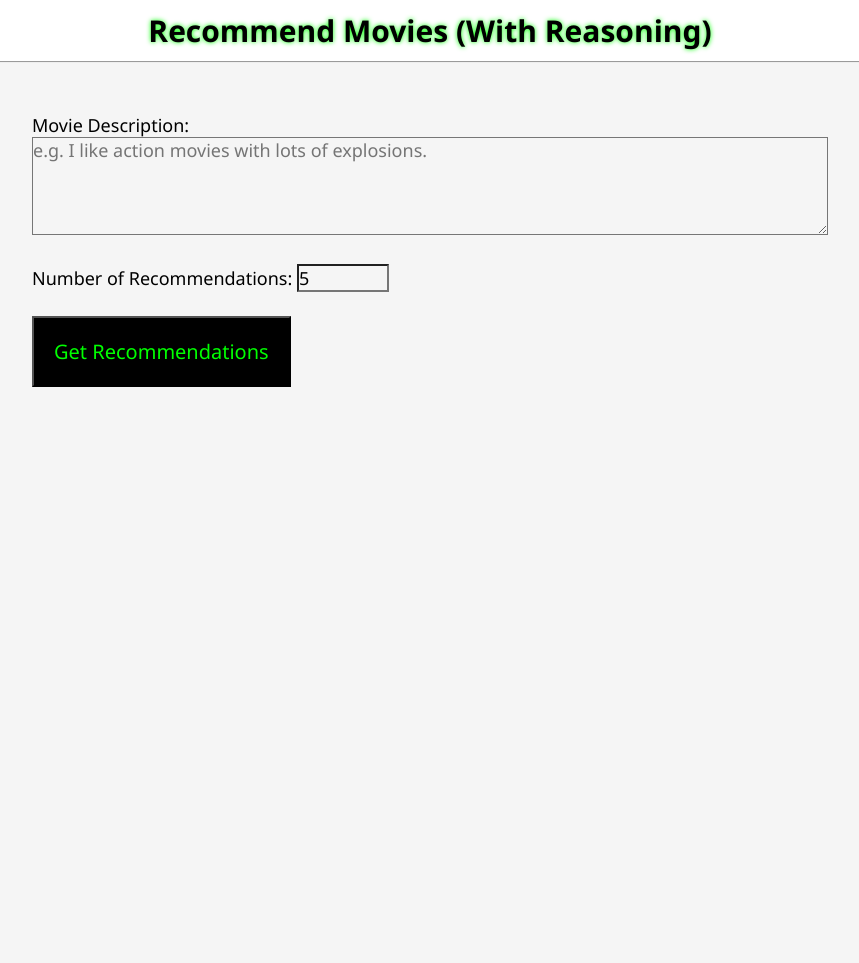
After one commit to omkanekar28/RAG-Implementation, a Flask app: page /recommend_movies in a window 1280 px wide. The commit adds this page. Shown: the whole page, without its empty margins (210-1069 px from the left). Run offline with Flask 3, Linux system fonts and the light colour scheme.

Commit message:
finished recommend movies api

```diff
--- a/src/app.py
+++ b/src/app.py
@@ -1,10 +1,48 @@
-from flask import Flask, render_template
+from flask import Flask, render_template, request
+from recommend_movies import MovieRecommender
+from recommend_movies_llm import MovieRecommenderLLM
+from config import EMBEDDING_MODEL, FAISS_STORE_DIR, LLM_PATH
 
 app = Flask(__name__)
 
 @app.route("/", methods=["GET"])
-def home():
+def home() -> str:
+    """
+    Renders the home page of the application.
+    """
     return render_template("index.html")
+
+@app.route("/recommend_movies", methods=["GET", "POST"])
+def recommend_movies() -> str:
+    """
+    Handles the recommendation of movies based on user input.
+    """
+    if request.method == "GET":
+        return render_template("recommend_movies.html")
+
+    if request.method == "POST":
+        description = request.form.get("description")
+        num_recommendations = int(request.form.get("num_recommendations"))
+        recommender = MovieRecommender(embedding_model=EMBEDDING_MODEL, faiss_store_dir=FAISS_STORE_DIR)
+        recommendations = recommender.get_recommendations(description, top_n=num_recommendations)
+        recommendations_title = recommendations["title"].tolist()
+        recommendations_distance = recommendations["distance"].tolist()
+        for index, distance in enumerate(recommendations_distance):
+            recommendations_distance[index] = f"{distance:.2f}"
+        return render_template("display_results.html", description=description, recommendations=zip(recommendations_title, recommendations_distance))
+
+@app.route("/recommend_movies_llm", methods=["GET", "POST"])
+def recommend_movies_llm() -> str:
+    """
+    Handles the recommendation of movies based on user input using LLM.
+    """
+    if request.method == "GET":
+        return render_template("recommend_movies_llm.html")
+
+    if request.method == "POST":
+        description = request.form.get("description")
+        num_recommendations = int(request.form.get("num_recommendations"))
+        return render_template("display_results_llm.html", description=description)
 
 if __name__ == "__main__":
     app.run(debug=True)
--- a/src/recommend_movies.py
+++ b/src/recommend_movies.py
@@ -28,6 +28,7 @@ class MovieRecommender:
         distances, indices = self.index.search(query_embedding, top_n)
         results = self.metadata.iloc[indices[0]].copy()
         results["distance"] = distances[0]
+        results.sort_values(by="distance",ascending=False , inplace=True)
         return results
 
 
--- a/src/static/style.css
+++ b/src/static/style.css
@@ -4,6 +4,27 @@
     background-color: whitesmoke;
     font-size: 18px;
     font-family:'Segoe UI', Tahoma, Geneva, Verdana, sans-serif;
+}
+.content {
+    display: flex;
+    align-items: center;
+    flex-direction: column;
+    height: 100vh;
+    padding: 50px 0px;
+}
+button {
+    padding: 20px 20px;
+    font-size: 20px;
+    color: lime;
+    background-color: black;
+    transition: 0.5s;
+}
+.navigation-buttons {
+    margin: 50px 20px;
+}
+button:hover {
+    background-color: lime;
+    color: black;
 }
 .page-header {
     text-decoration: none;
@@ -18,7 +39,29 @@
     background-color: white;
     transition: 0.5s;
 }
+.page-header:hover {
+    text-shadow: 0px 0px 5px lime;
+}
+table, th, td {
+    border: 1px solid black;
+    border-collapse: collapse;
+}
+th, td {
+    padding: 10px 50px;
+    text-align: center;
+}
 
-.page-header:hover {
-    text-shadow: 0px 0px 5px red;
+#results-table td {
+    background-color: #c5c5c5;
 }
+#results-table th {
+    color: white;
+    background-color: blue;
+}
+#results-table td {
+    background-color: #c5c5c5;
+}
+#results-table th {
+    color: white;
+    background-color: red;
+}
--- a/src/templates/base.html
+++ b/src/templates/base.html
@@ -8,6 +8,10 @@
 </head>
 <body>
     <a class="page-header" href="/">{% block page_header %}{% endblock %}</a>
-    {% block content %}{% endblock %}
+    <hr>
+    <div class="content">
+        {% block content %}
+        {% endblock %}
+    </div>
 </body>
 </html>
--- a/src/templates/index.html
+++ b/src/templates/index.html
@@ -4,4 +4,8 @@
 
 {% block content %}
     <p>This system provides personalized movie recommendations based on your preferences.</p>
+    <div class="action-buttons">
+        <a href="/recommend_movies"><button class="navigation-buttons">Recommend Movies</button></a>
+        <a href="/recommend_movies_llm"><button class="navigation-buttons">Recommend Movies (With Reasoning)</button></a>
+    </div>
 {% endblock %}
--- /dev/null
+++ b/src/templates/recommend_movies.html
@@ -0,0 +1,16 @@
+{% extends 'base.html' %}
+{% block page_title %}Recommend Movies (With Reasoning) | {% endblock %}
+{% block page_header %}Recommend Movies (With Reasoning){% endblock %}
+
+{% block content %}
+    <form action="/recommend_movies" method="POST">
+        <label for="description">Movie Description:</label>
+        <br>
+        <textarea name="description" id="description" rows="4" cols="75" placeholder="e.g. I like action movies with lots of explosions." required></textarea>
+        <br><br>
+        <label for="num_recommendations">Number of Recommendations:</label>
+        <input type="number" name="num_recommendations" id="num_recommendations" min="1" max="10" value="5" required>
+        <br><br>
+        <button type="submit">Get Recommendations</button>
+    </form>
+{% endblock %}
```
Also changed, not shown: src/templates/display_results.html (added, +18 -0 lines), src/templates/display_results_llm.html (added, +18 -0 lines), src/templates/recommend_movies_llm.html (added, +16 -0 lines), 1 other file.
